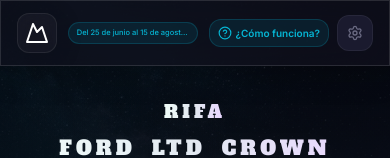
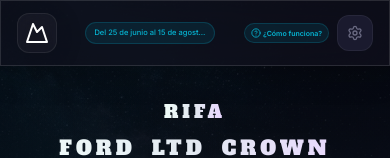
Before and after one commit to edgarochoa00/rifa-app, a Next.js app: page / in a window 390 px wide. Shown: the top 158 px of the page. Built offline with nearby package versions, Linux system fonts and the light colour scheme; no server answers; the database is empty.

Commit message:
Reducir tamaño del botón Cómo funciona en un 35% en vista móvil

```diff
--- a/components/header.tsx
+++ b/components/header.tsx
@@ -29,9 +29,9 @@
         <div className="flex items-center gap-2">
           <button
             onClick={scrollToHowItWorks}
-            className="flex items-center gap-1 sm:gap-1.5 px-2 sm:px-3 py-1.5 rounded-xl bg-accent-cyan/10 text-accent-cyan hover:bg-accent-cyan/20 border border-accent-cyan/20 transition-all duration-200 text-[10px] sm:text-xs font-semibold"
+            className="flex items-center gap-0.5 sm:gap-1.5 px-1.5 sm:px-3 py-1 sm:py-1.5 rounded-xl bg-accent-cyan/10 text-accent-cyan hover:bg-accent-cyan/20 border border-accent-cyan/20 transition-all duration-200 text-[7px] sm:text-xs font-semibold"
           >
-            <HelpCircle className="w-3.5 h-3.5" />
+            <HelpCircle className="w-2.5 h-2.5 sm:w-3.5 sm:h-3.5" />
             <span className="leading-none">¿Cómo funciona?</span>
           </button>
 
```
